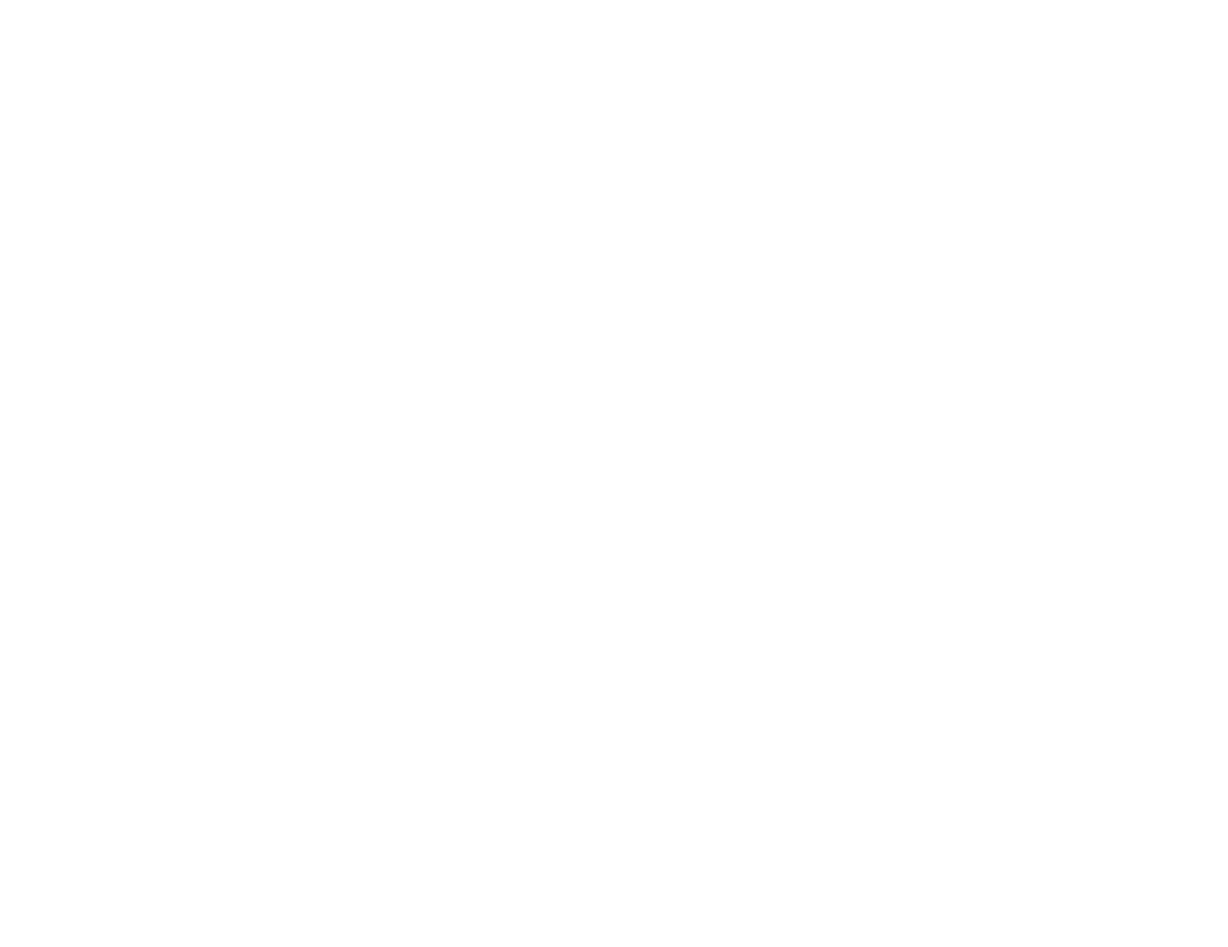
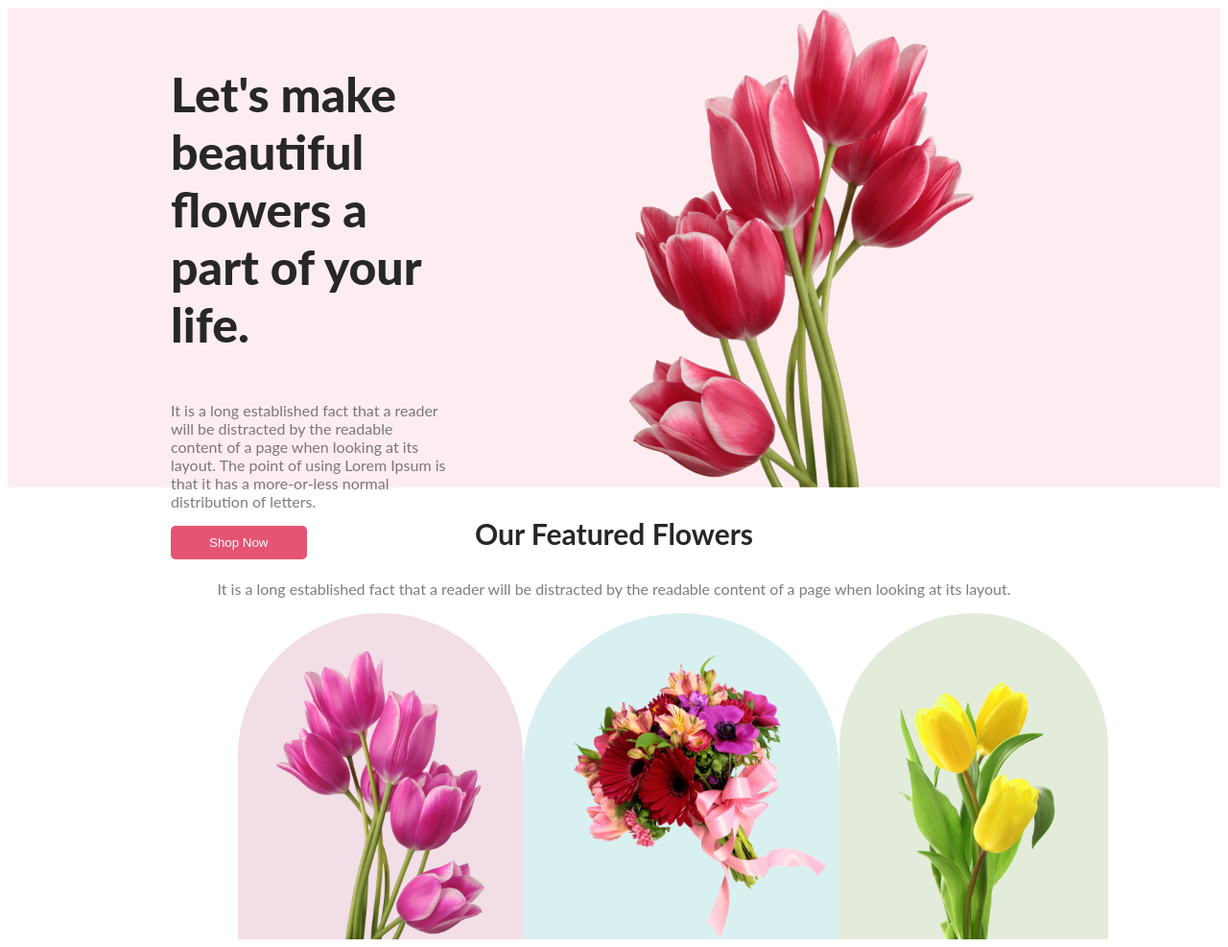
Before and after one commit to Arifur-14/flower-shop-assignment, a plain HTML site: page index.html in a window 1280 px wide. Shown: the whole page at 96% size. Before the commit the page ends 800 px from the top, so only its background shows below. Drawn offline with Linux system fonts and the light colour scheme.

Commit message:
added header and main flower section design and  style

```diff
--- a/css/style.css
+++ b/css/style.css
@@ -0,0 +1,89 @@
+body {
+    font-family: 'Lato', sans-serif;
+}
+
+/* Header Section Style */
+.header-section {
+    display: flex;
+    justify-content: space-between;
+    background-color: rgba(229, 84, 115, 0.10);
+    max-height: 500px;
+}
+
+.header-text-content {
+    padding: 10px 170px 5px;
+}
+
+.header-title {
+    color: #272727;
+    font-size: 50px;
+    font-weight: 800;
+}
+
+.paragraph {
+    color: rgba(39, 39, 39, 0.60);
+    font-size: 16px;
+}
+
+.btn-primary {
+    padding: 10px 40px;
+    border-radius: 5px;
+    border: none;
+    background: #E55473;
+    color: white;
+}
+
+.header-photo,
+img {
+    max-height: 100%;
+}
+
+/* Main flower Section Style */
+
+.text-content {
+    text-align: center;
+}
+
+.flower-section-title {
+    color: #272727;
+    font-size: 30px;
+    font-weight: 700;
+}
+
+.flowers-photo {
+    display: flex;
+    justify-content: space-around;
+    padding-left: 240px;
+    padding-right: 240px;
+
+}
+
+.pngwing-five {
+    border-radius: 300px 300px 0px 0px;
+    background: rgba(167, 33, 98, 0.15);
+    padding-top: 40px;
+    padding-left: 40px;
+    padding-right: 40px;
+    width: 250px;
+    height: 300px;
+}
+
+.pngwing-six {
+    border-radius: 300px 300px 0px 0px;
+    background: rgba(5, 151, 160, 0.15);
+    padding-top: 40px;
+    padding-left: 40px;
+    padding-right: 40px;
+    width: 250px;
+    height: 300px;
+}
+
+.pngwing-seven {
+    border-radius: 300px 300px 0px 0px;
+    background: rgba(71, 125, 17, 0.15);
+    padding-top: 40px;
+    padding-left: 40px;
+    padding-right: 40px;
+    width: 250px;
+    height: 300px;
+}
--- a/index.html
+++ b/index.html
@@ -1,20 +1,63 @@
 <!DOCTYPE html>
 <html lang="en">
+
 <head>
     <meta charset="UTF-8">
     <meta name="viewport" content="width=device-width, initial-scale=1.0">
     <title>Flower Shop</title>
+    <link rel="preconnect" href="https://fonts.googleapis.com">
+    <link rel="preconnect" href="https://fonts.gstatic.com" crossorigin>
+    <linkhref="https:
+        //fonts.googleapis.com/css2?family=Lato:wght@700&family=Open+Sans:wght@800&family=Work+Sans:wght@700&display=swap"
+        rel="stylesheet">
+        <link rel="stylesheet" href="./css/style.css">
 </head>
+
 <body>
     <header>
-
+        <div class="header-section">
+            <div class="header-text-content">
+                <h3 class="header-title">Let's make beautiful flowers a part of your life.</h3>
+                <p class="paragraph">
+                    It is a long established fact that a reader will be distracted by the readable content of a page
+                    when looking at its layout. The point of using Lorem Ipsum is that it has a more-or-less normal
+                    distribution of letters.
+                </p>
+                <button class="btn-primary">Shop Now</button>
+            </div>
+            <div class="header-photo">
+                <img src="./Flower Asset/pngwing 10.png" alt="">
+            </div>
+        </div>
     </header>
     <main>
-
+        <section>
+            <div class="flower-section">
+                <div class="text-content">
+                    <h3 class="flower-section-title">Our Featured Flowers</h3>
+                    <p class="paragraph">
+                        It is a long established fact that a reader will be distracted by the readable content of a page
+                        when looking at its layout.
+                    </p>
+                </div>
+                <div class="flowers-photo">
+                    <div class="pngwing-five">
+                        <img src="./Flower Asset/pngwing 6.png" alt="">
+                    </div>
+                    <div class="pngwing-six">
+                        <img src="./Flower Asset/pngwing 5.png" alt="">
+                    </div>
+                    <div class="pngwing-seven">
+                        <img src="./Flower Asset/pngwing 7.png" alt="">
+                    </div>
+                </div>
+            </div>
+        </section>
     </main>
     <footer>
 
     </footer>
 
 </body>
+
 </html>
```
